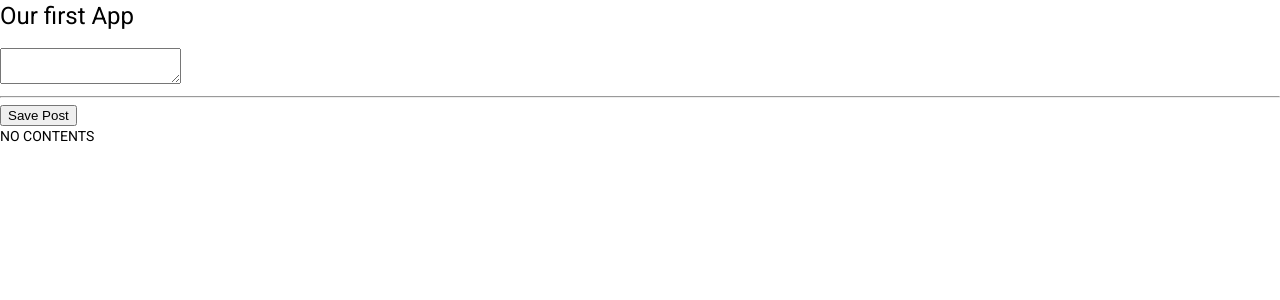
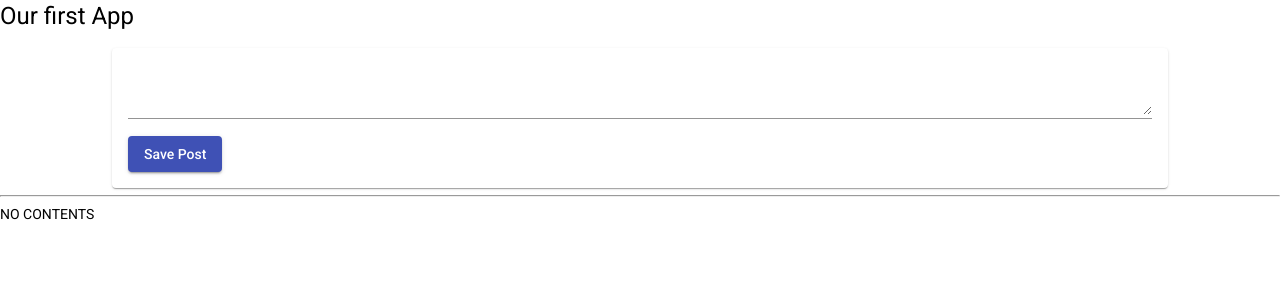
Before and after one commit to shogo54/mean-demo, an Angular app: page / in a window 1280 px wide. Shown: the top 300 px of the page. Built offline with nearby package versions, Linux system fonts and the light colour scheme.

Commit message:
Start using angular-material components

```diff
--- /dev/null
+++ b/src/app/posts/post-create/post-create-component.css
@@ -0,0 +1,9 @@
+mat-card {
+  width: 80%;
+  margin: auto;
+}
+
+mat-form-field,
+textarea {
+  width: 100%;
+}
--- a/src/app/posts/post-create/post-create.component.html
+++ b/src/app/posts/post-create/post-create.component.html
@@ -1,4 +1,9 @@
-<textarea row="6" [(ngModel)]="enteredValue"></textarea>
+<mat-card>
+  <mat-form-field>
+    <textarea matInput row="6" [(ngModel)]="enteredValue"></textarea>
+  </mat-form-field>
+  <button mat-raised-button color="primary" (click)="onAddPost()">Save Post</button>
+</mat-card>
+
 <hr>
-<button (click)="onAddPost()">Save Post</button>
 <p>{{ newPost }}</p>
--- a/src/app/posts/post-create/post-create.component.ts
+++ b/src/app/posts/post-create/post-create.component.ts
@@ -3,6 +3,7 @@ import { Component } from '@angular/core';
 @Component({
   selector: 'app-post-create',
   templateUrl: './post-create.component.html',
+  styleUrls: ['./post-create-component.css'],
 })
 export class PostCreateComponent {
   enteredValue = '';
```
